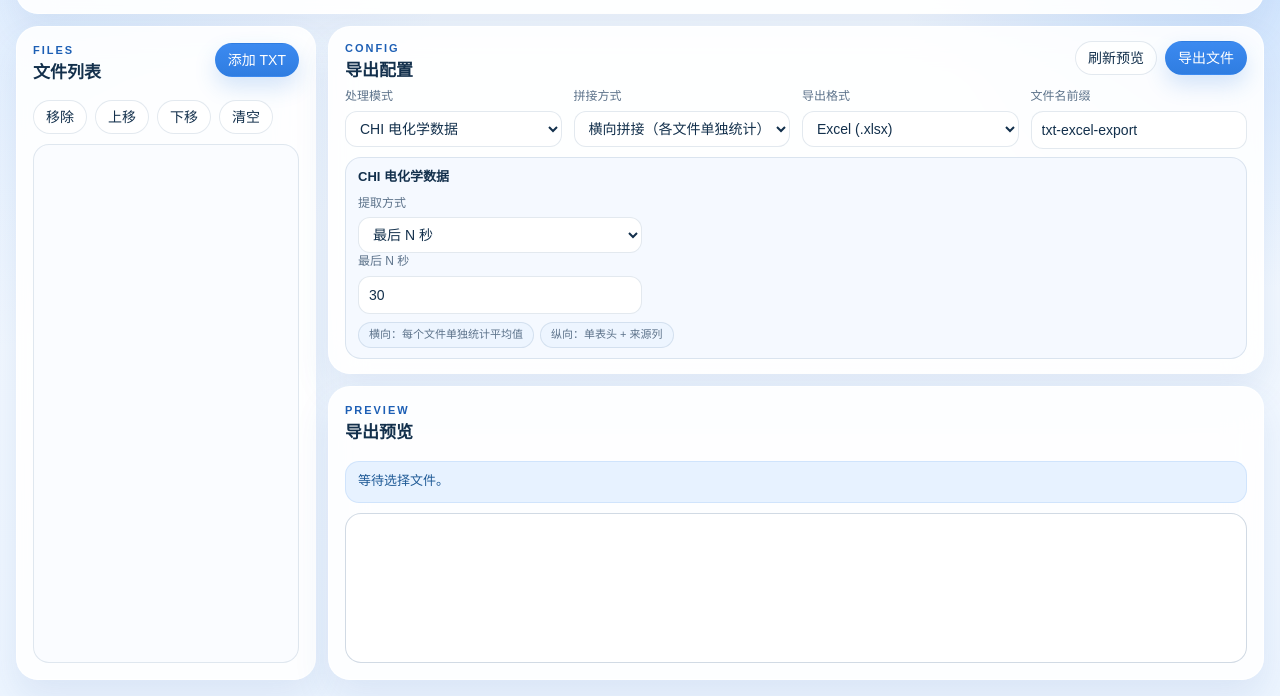
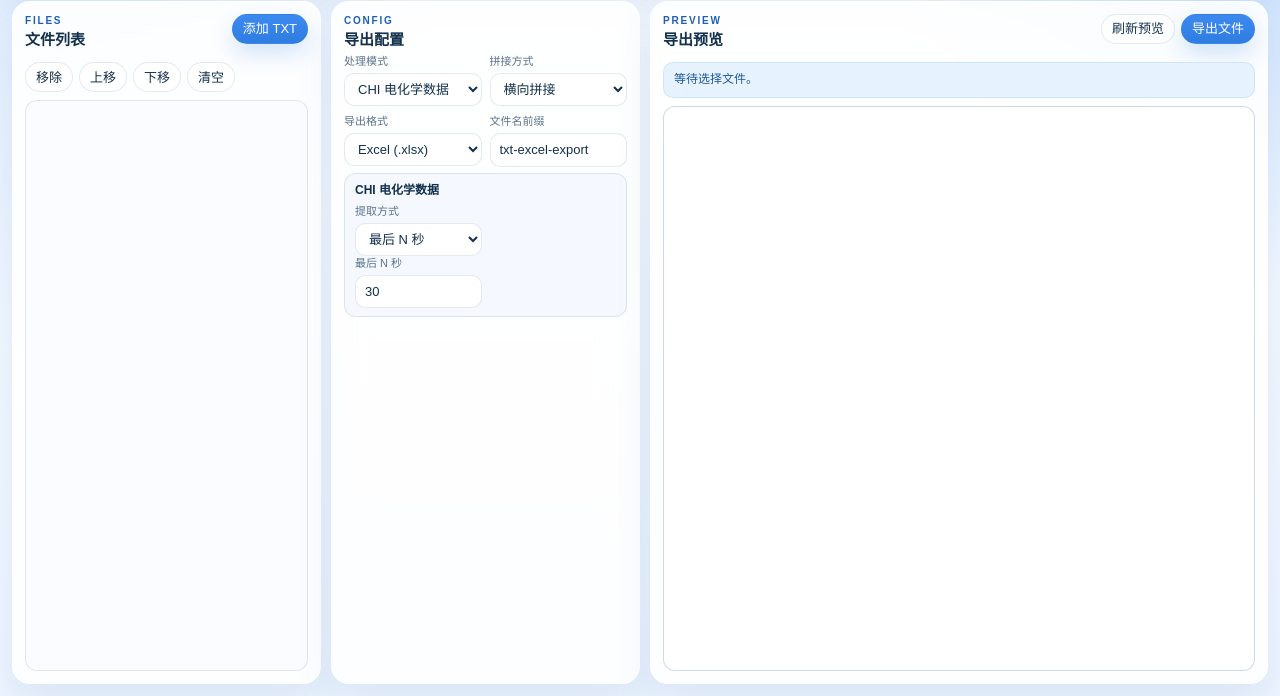
Before and after one commit to ZhengLi-04/Txt2Excel, a plain HTML site: page index.html in a window 1280 px wide. Shown: the part 104-800 px from the top of the page. Drawn offline with Linux system fonts and the light colour scheme.

Commit message:
Compress layout into three-column workspace

```diff
--- a/index.html
+++ b/index.html
@@ -39,16 +39,11 @@
           <select id="file-list" class="file-list" multiple></select>
         </aside>
 
-        <section class="main-stage">
         <section class="panel panel-options">
           <div class="panel-head">
             <div>
               <p class="panel-kicker">Config</p>
               <h2>导出配置</h2>
-              </div>
-              <div class="panel-head-actions">
-                <button id="build-preview" class="button ghost" type="button">刷新预览</button>
-                <button id="export-button" class="button primary" type="button">导出文件</button>
             </div>
           </div>
 
@@ -65,9 +60,9 @@
             <label class="field">
               <span>拼接方式</span>
               <select id="layout">
-                  <option value="horizontal">横向拼接（各文件单独统计）</option>
-                  <option value="vertical">纵向合并（单表头 + 来源列）</option>
-                  <option value="both">同时输出两张表</option>
+                <option value="horizontal">横向拼接</option>
+                <option value="vertical">纵向合并</option>
+                <option value="both">两张表</option>
               </select>
             </label>
 
@@ -93,7 +88,7 @@
                 <input id="delimiter" type="text" value="," />
               </label>
               <label class="field">
-                  <span>最后 N 行，0 为全部</span>
+                <span>最后 N 行</span>
                 <input id="generic-last-lines" type="number" min="0" value="0" />
               </label>
             </div>
@@ -103,7 +98,7 @@
             <h3>原始文本</h3>
             <div class="grid grid-sub">
               <label class="field">
-                  <span>保留最后 N 行，0 为全部</span>
+                <span>保留最后 N 行</span>
                 <input id="raw-last-lines" type="number" min="0" value="300" />
               </label>
             </div>
@@ -141,10 +136,6 @@
                 <input id="time-max" type="number" step="any" />
               </label>
             </div>
-              <div class="chi-hints">
-                <span class="hint-chip">横向：每个文件单独统计平均值</span>
-                <span class="hint-chip">纵向：单表头 + 来源列</span>
-              </div>
           </div>
         </section>
 
@@ -153,6 +144,10 @@
             <div>
               <p class="panel-kicker">Preview</p>
               <h2>导出预览</h2>
+            </div>
+            <div class="panel-head-actions">
+              <button id="build-preview" class="button ghost" type="button">刷新预览</button>
+              <button id="export-button" class="button primary" type="button">导出文件</button>
             </div>
           </div>
           <div id="status" class="status">等待选择文件。</div>
@@ -163,7 +158,6 @@
             </table>
           </div>
         </section>
-        </section>
       </main>
     </div>
   </body>
--- a/styles.css
+++ b/styles.css
@@ -29,8 +29,8 @@
   margin: 0;
   overflow: hidden;
   font-family: "IBM Plex Sans", "Avenir Next", "PingFang SC", "Noto Sans SC", sans-serif;
-  font-size: 14px;
-  line-height: 1.45;
+  font-size: 13px;
+  line-height: 1.35;
   color: var(--ink);
   background:
     radial-gradient(circle at top left, rgba(96, 165, 250, 0.18), transparent 30%),
@@ -42,22 +42,22 @@
   max-width: 1480px;
   height: 100vh;
   margin: 0 auto;
-  padding: 16px;
+  padding: 12px;
   display: grid;
   grid-template-rows: auto minmax(0, 1fr);
-  gap: 12px;
+  gap: 10px;
 }
 
 .panel {
   background: var(--surface);
   border: 1px solid rgba(255, 255, 255, 0.82);
-  border-radius: 22px;
+  border-radius: 18px;
   backdrop-filter: blur(18px);
   box-shadow: var(--shadow);
 }
 
 .topbar {
-  padding: 16px 18px;
+  padding: 12px 14px;
   display: flex;
   justify-content: space-between;
   gap: 16px;
@@ -72,7 +72,7 @@
 .panel-kicker {
   margin: 0 0 4px;
   color: var(--accent-deep);
-  font-size: 11px;
+  font-size: 10px;
   letter-spacing: 0.18em;
   text-transform: uppercase;
   font-weight: 700;
@@ -85,111 +85,82 @@
 }
 
 .topbar h1 {
-  font-size: 24px;
+  font-size: 20px;
   line-height: 1.05;
   letter-spacing: -0.03em;
 }
 
 .hero-copy {
-  margin: 4px 0 0;
-  max-width: 760px;
-  color: var(--muted);
-  font-size: 13px;
-}
-
-.topbar-meta {
-  display: flex;
-  gap: 8px;
-  flex-wrap: wrap;
-  justify-content: flex-end;
-}
-
-.meta-pill {
-  display: inline-flex;
-  align-items: center;
-  min-height: 30px;
-  padding: 0 12px;
-  border: 1px solid var(--line);
-  border-radius: 999px;
-  background: rgba(255, 255, 255, 0.72);
+  margin: 2px 0 0;
+  max-width: 680px;
   color: var(--muted);
   font-size: 12px;
-  white-space: nowrap;
 }
 
 .workspace {
   min-height: 0;
   display: grid;
-  grid-template-columns: 300px minmax(0, 1fr);
-  gap: 12px;
+  grid-template-columns: minmax(240px, 1fr) minmax(240px, 1fr) minmax(420px, 2fr);
+  gap: 10px;
 }
 
 .panel-files,
-.main-stage,
 .panel-preview,
 .panel-options {
   min-height: 0;
 }
 
 .panel-files {
-  padding: 16px;
+  padding: 12px;
   display: grid;
   grid-template-rows: auto auto minmax(0, 1fr);
-  gap: 10px;
-}
-
-.main-stage {
-  min-width: 0;
-  display: grid;
-  grid-template-rows: min-content minmax(0, 1fr);
-  gap: 12px;
+  gap: 8px;
 }
 
 .panel-options {
-  padding: 14px 16px;
+  padding: 12px;
   overflow: auto;
 }
 
 .panel-preview {
-  padding: 16px;
+  padding: 12px;
   display: grid;
   grid-template-rows: auto auto minmax(0, 1fr);
-  gap: 10px;
+  gap: 8px;
 }
 
 .panel-head {
   display: flex;
   justify-content: space-between;
   align-items: flex-start;
-  gap: 12px;
-  margin-bottom: 8px;
+  gap: 10px;
+  margin-bottom: 6px;
 }
 
 .panel-head h2 {
-  font-size: 17px;
+  font-size: 15px;
   line-height: 1.15;
 }
 
 .panel-head-actions {
   display: flex;
-  gap: 8px;
+  gap: 6px;
   align-items: center;
   flex-wrap: wrap;
 }
 
-.file-actions,
-.toggles {
+.file-actions {
   display: flex;
   flex-wrap: wrap;
-  gap: 8px;
+  gap: 6px;
 }
 
 .file-list {
   width: 100%;
   min-height: 0;
   height: 100%;
-  padding: 10px;
-  border-radius: 16px;
+  padding: 8px;
+  border-radius: 12px;
   border: 1px solid var(--line);
   background: rgba(250, 252, 255, 0.96);
   color: var(--ink);
@@ -199,39 +170,28 @@
 .grid {
   display: grid;
   grid-template-columns: repeat(4, minmax(0, 1fr));
-  gap: 10px 12px;
+  gap: 8px 8px;
 }
 
 .grid-main {
-  grid-template-columns: repeat(4, minmax(0, 1fr));
+  grid-template-columns: repeat(2, minmax(0, 1fr));
 }
 
 .grid-sub {
-  grid-template-columns: repeat(3, minmax(0, 1fr));
-}
-
-.grid.compact {
-  grid-template-columns: repeat(4, minmax(0, 1fr));
+  grid-template-columns: repeat(2, minmax(0, 1fr));
 }
 
 .field {
   display: flex;
   flex-direction: column;
-  gap: 5px;
+  gap: 4px;
   min-width: 0;
 }
 
 .field span {
   color: var(--muted);
-  font-size: 12px;
+  font-size: 11px;
   white-space: nowrap;
-}
-
-.field-note {
-  margin: 10px 0 0;
-  color: var(--muted);
-  font-size: 12px;
-  line-height: 1.5;
 }
 
 input,
@@ -244,8 +204,8 @@
 select {
   width: 100%;
   min-width: 0;
-  padding: 8px 10px;
-  border-radius: 12px;
+  padding: 7px 9px;
+  border-radius: 10px;
   border: 1px solid var(--line);
   background: var(--surface-strong);
   color: var(--ink);
@@ -265,25 +225,25 @@
 }
 
 .subpanel {
-  margin-top: 8px;
-  padding: 10px 12px;
-  border-radius: 16px;
+  margin-top: 6px;
+  padding: 8px 10px;
+  border-radius: 12px;
   background: var(--surface-soft);
   border: 1px solid var(--line);
 }
 
 .subpanel h3 {
-  margin-bottom: 8px;
-  font-size: 13px;
+  margin-bottom: 6px;
+  font-size: 12px;
 }
 
 .button {
   display: inline-flex;
   align-items: center;
   justify-content: center;
-  gap: 6px;
-  min-height: 34px;
-  padding: 0 12px;
+  gap: 5px;
+  min-height: 30px;
+  padding: 0 10px;
   border-radius: 999px;
   border: 1px solid transparent;
   cursor: pointer;
@@ -307,31 +267,14 @@
   color: var(--ink);
 }
 
-.toggles {
-  margin: 10px 0;
-}
-
-.toggles label {
-  display: inline-flex;
-  align-items: center;
-  gap: 6px;
-  min-height: 32px;
-  padding: 0 10px;
-  border-radius: 999px;
-  background: rgba(255, 255, 255, 0.72);
-  border: 1px solid var(--line);
-  color: var(--muted);
-  font-size: 12px;
-}
-
 .status {
-  min-height: 42px;
-  padding: 10px 12px;
-  border-radius: 14px;
+  min-height: 36px;
+  padding: 8px 10px;
+  border-radius: 10px;
   background: var(--ok-bg);
   color: var(--ok-text);
   border: 1px solid rgba(47, 125, 225, 0.12);
-  font-size: 13px;
+  font-size: 12px;
 }
 
 .status.error {
@@ -343,13 +286,13 @@
 .preview-wrap {
   min-height: 0;
   overflow: auto;
-  border-radius: 16px;
+  border-radius: 12px;
   border: 1px solid var(--line-strong);
   background: rgba(255, 255, 255, 0.9);
 }
 
 .chi-hints {
-  margin-top: 8px;
+  margin-top: 6px;
   display: flex;
   flex-wrap: wrap;
   gap: 6px;
@@ -358,25 +301,25 @@
 .hint-chip {
   display: inline-flex;
   align-items: center;
-  min-height: 26px;
-  padding: 0 10px;
+  min-height: 22px;
+  padding: 0 8px;
   border-radius: 999px;
   background: #edf5ff;
   border: 1px solid var(--line);
   color: var(--muted);
-  font-size: 11px;
+  font-size: 10px;
 }
 
 table {
   width: 100%;
   border-collapse: collapse;
   min-width: 720px;
-  font-size: 12px;
+  font-size: 11px;
 }
 
 th,
 td {
-  padding: 8px 10px;
+  padding: 6px 8px;
   border-bottom: 1px solid rgba(27, 72, 120, 0.08);
   text-align: left;
   white-space: nowrap;
@@ -416,16 +359,11 @@
     grid-template-columns: 1fr;
   }
 
-  .main-stage {
-    grid-template-rows: auto auto;
-  }
-
   .file-list {
     min-height: 220px;
   }
 
   .grid,
-  .grid.compact,
   .grid-main,
   .grid-sub {
     grid-template-columns: repeat(2, minmax(0, 1fr));
@@ -442,7 +380,7 @@
   .panel-files,
   .panel-options,
   .panel-preview {
-    padding: 12px;
+    padding: 10px;
   }
 
   .topbar {
@@ -457,7 +395,6 @@
   }
 
   .grid,
-  .grid.compact,
   .grid-main,
   .grid-sub {
     grid-template-columns: 1fr;
@@ -468,6 +405,6 @@
   }
 
   .button {
-    min-height: 32px;
+    min-height: 30px;
   }
 }
```
Lines whose indentation alone changed are shown as unchanged.
